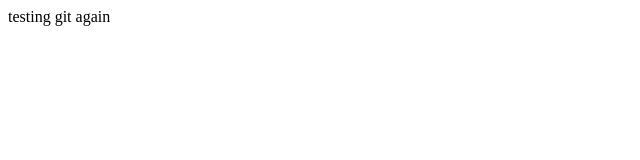
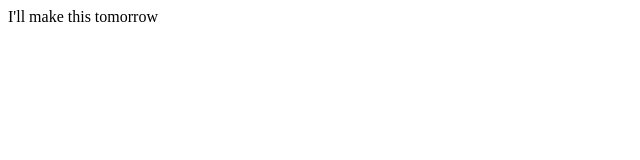
Before and after one commit to RoHobie/2-Cars, a plain HTML site: page index.html in a window 1280 px wide. Shown: the full height of the page, 0-640 px from the left. Drawn offline with Linux system fonts and the light colour scheme.

Commit message:
it is setup now. i'll begin making this tomorrow.

```diff
--- a/index.html
+++ b/index.html
@@ -6,6 +6,6 @@
     <title>2 cars</title>
 </head>
 <body>
-    testing git again
+    I'll make this tomorrow
 </body>
 </html>
```
